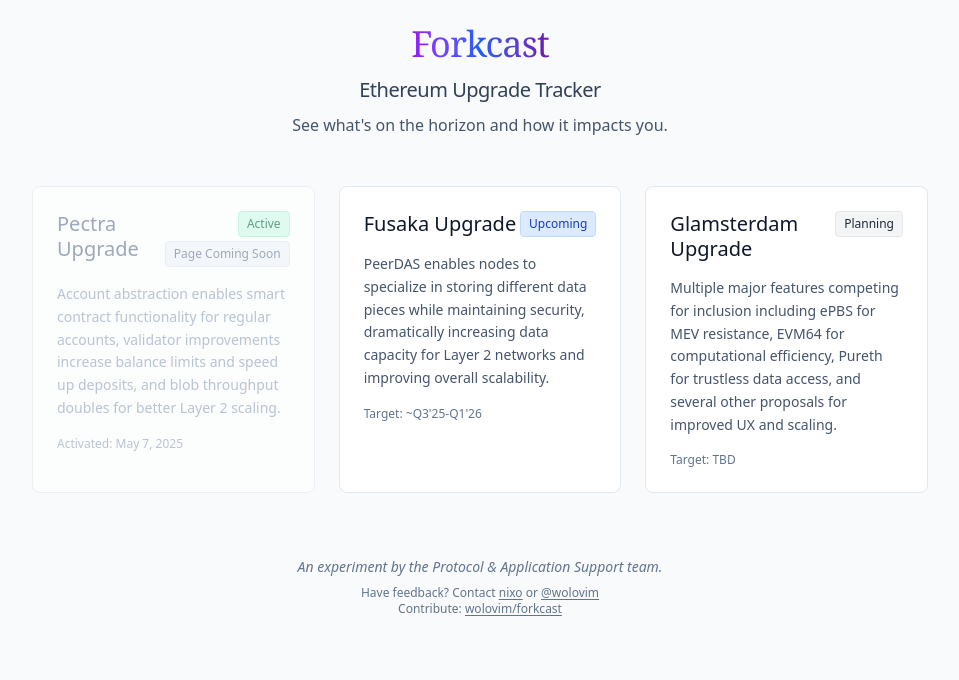
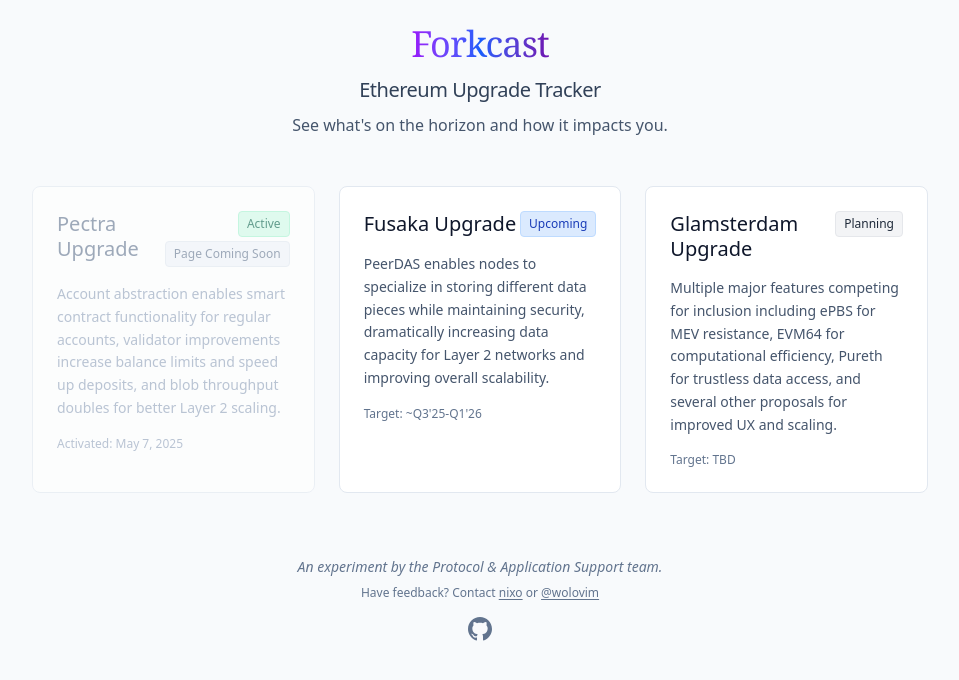
Before and after one commit to jmcpheron/forkcast, a React (Vite) app: page / in a window 1280 px wide. Shown: the top 680 px of the page, without its empty margins (160-1119 px from the left). Built offline with nearby package versions, Linux system fonts and the light colour scheme.

Commit message:
swap contribute link to icon

```diff
--- a/src/components/HomePage.tsx
+++ b/src/components/HomePage.tsx
@@ -104,7 +104,7 @@
           <p className="italic mb-2">
             An experiment by the Protocol & Application Support team.
           </p>
-          <p className="text-xs">
+          <p className="text-xs mb-4">
             Have feedback? Contact{' '}
             <a
               href="mailto:nixo@ethereum.org"
@@ -124,18 +124,20 @@
               @wolovim
             </a>
           </p>
-          <p className="text-xs">
-             {'Contribute: '}
-             <a
+          <p className="text-xs mb-2">
+            <a
               href="https://github.com/wolovim/forkcast"
               target="_blank"
               rel="noopener noreferrer"
               onClick={() => handleExternalLinkClick('source_code', 'https://github.com/wolovim/forkcast')}
-              className="text-slate-500 hover:text-slate-700 underline decoration-1 underline-offset-2"
+              className="text-slate-500 hover:text-slate-700 transition-colors duration-200 inline-flex items-center"
+              aria-label="View source code on GitHub"
             >
-              wolovim/forkcast
+              <svg className="w-6 h-6" fill="currentColor" viewBox="0 0 24 24">
+                <path d="M12 0c-6.626 0-12 5.373-12 12 0 5.302 3.438 9.8 8.207 11.387.599.111.793-.261.793-.577v-2.234c-3.338.726-4.033-1.416-4.033-1.416-.546-1.387-1.333-1.756-1.333-1.756-1.089-.745.083-.729.083-.729 1.205.084 1.839 1.237 1.839 1.237 1.07 1.834 2.807 1.304 3.492.997.107-.775.418-1.305.762-1.604-2.665-.305-5.467-1.334-5.467-5.931 0-1.311.469-2.381 1.236-3.221-.124-.303-.535-1.524.117-3.176 0 0 1.008-.322 3.301 1.23.957-.266 1.983-.399 3.003-.404 1.02.005 2.047.138 3.006.404 2.291-1.552 3.297-1.23 3.297-1.23.653 1.653.242 2.874.118 3.176.77.84 1.235 1.911 1.235 3.221 0 4.609-2.807 5.624-5.479 5.921.43.372.823 1.102.823 2.222v3.293c0 .319.192.694.801.576 4.765-1.589 8.199-6.086 8.199-11.386 0-6.627-5.373-12-12-12z"/>
+              </svg>
             </a>
-            </p>
+          </p>
         </div>
       </div>
     </div>
```
